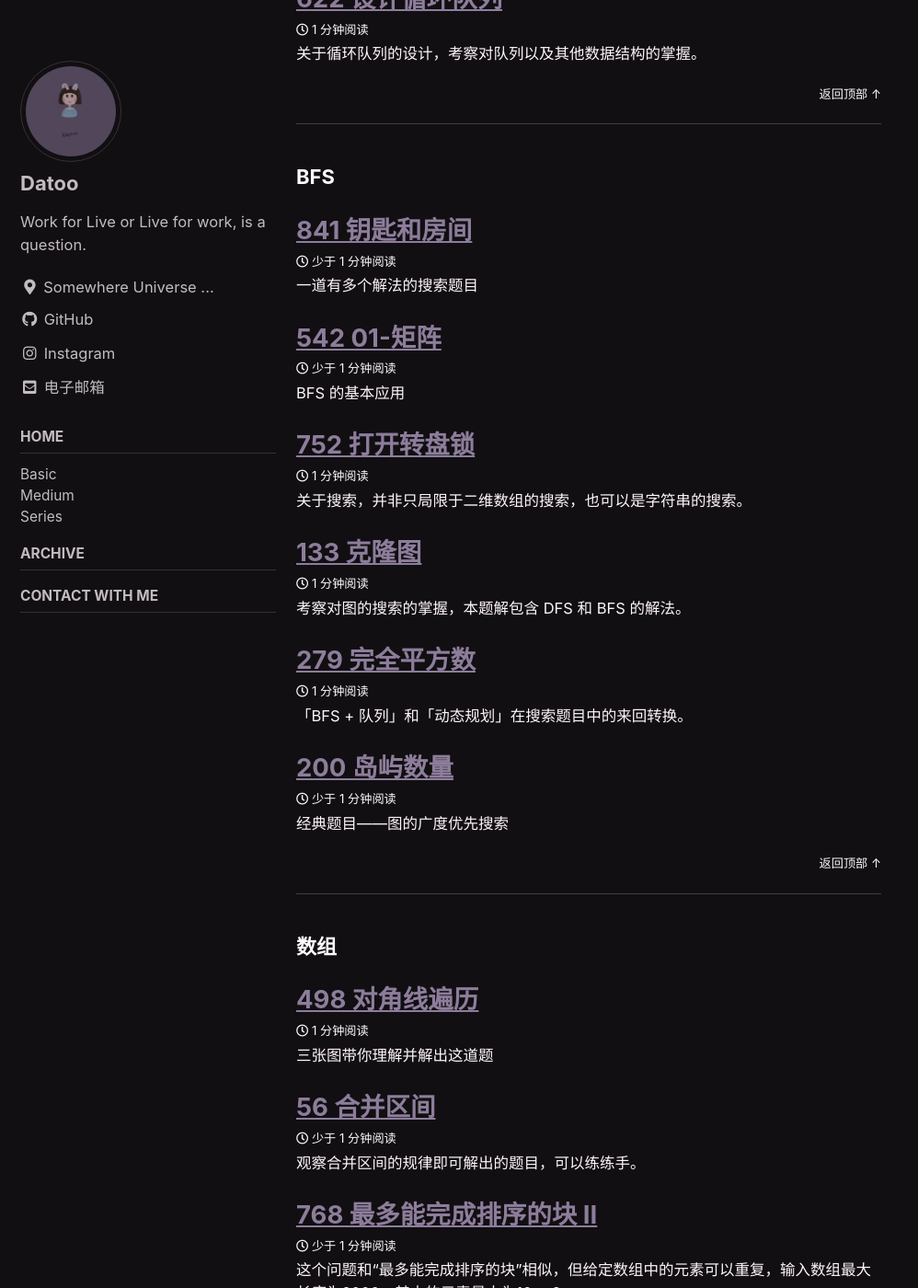
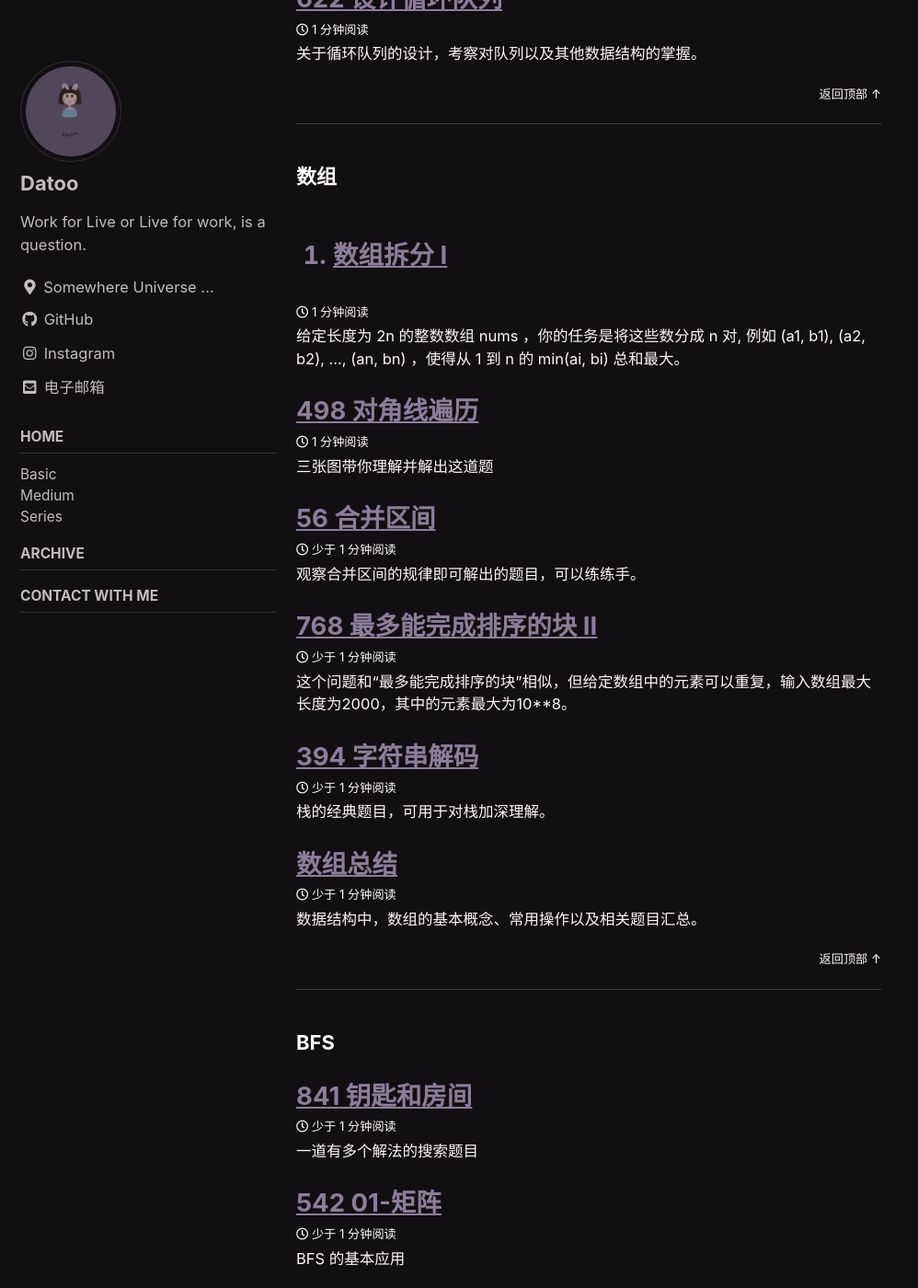
Before and after one commit to DaToo-J/DaToo-J.GitHub.io, a Jekyll site: the page built from tags/tag-archive.md, in a window 1280 px wide and 1400 px high, scrolled down 4472 px. Shown: the whole window at 92% size, without its empty margins (0-998 px from the left). Built offline with Jekyll 4.4.1, drawn with Linux system fonts in a browser that asks for light colours; cached includes are drawn as plain includes; comment, search, counter and statistics services are not loaded; some of the changed text lies outside the part shown.

Commit message:
edit 561 solution

```diff
--- a/_posts/2021-03-04-array-partition-i.md
+++ b/_posts/2021-03-04-array-partition-i.md
@@ -8,9 +8,9 @@ sidebar:
   nav: "main"
 comments: true
 
-tags: 双指针
+tags: 双指针 数组
 title: 561. 数组拆分 I
-excerpt:
+excerpt: 给定长度为 2n 的整数数组 nums ，你的任务是将这些数分成 n 对, 例如 (a1, b1), (a2, b2), ..., (an, bn) ，使得从 1 到 n 的 min(ai, bi) 总和最大。
 ---
 
 ## 题目
```
